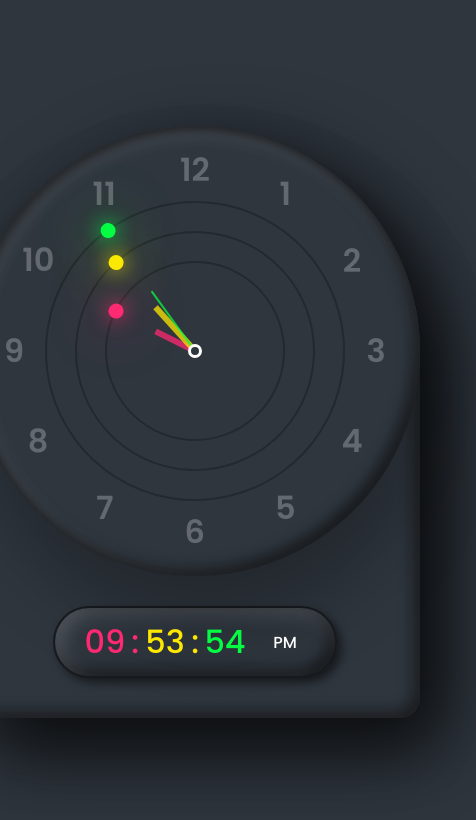
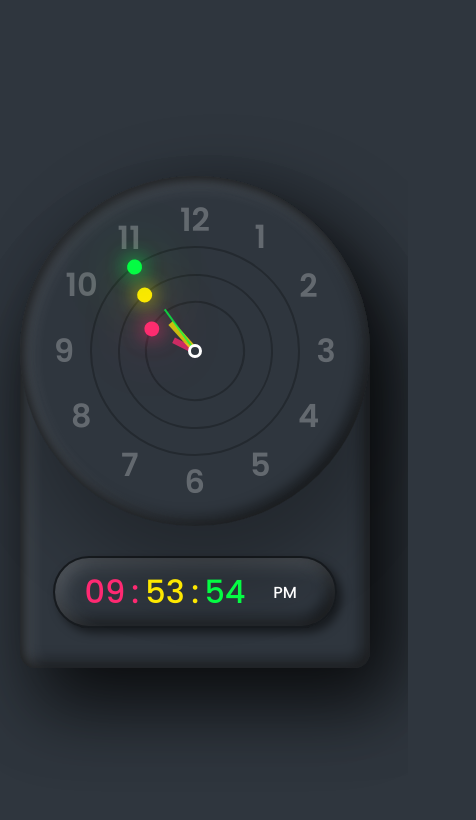
Before and after one commit to emersoncarneirodasilva/amazing-clock, a plain HTML site: page index.html in a window 390 px wide. Shown: the whole page, 476 px wide, since content can reach past the window. Drawn offline with Linux system fonts and the light colour scheme.

Commit message:
Update styles.css

```diff
--- a/styles.css
+++ b/styles.css
@@ -180,3 +180,29 @@ body {
     opacity: 0;
   }
 }
+
+@media (max-width: 540px) {
+  .container {
+    width: 350px;
+  }
+
+  .clock {
+    width: 350px;
+    height: 350px;
+  }
+
+  .circle {
+    width: 210px;
+    height: 210px;
+  }
+
+  .circle2 {
+    width: 155px;
+    height: 155px;
+  }
+
+  .circle3 {
+    width: 100px;
+    height: 100px;
+  }
+}
```
